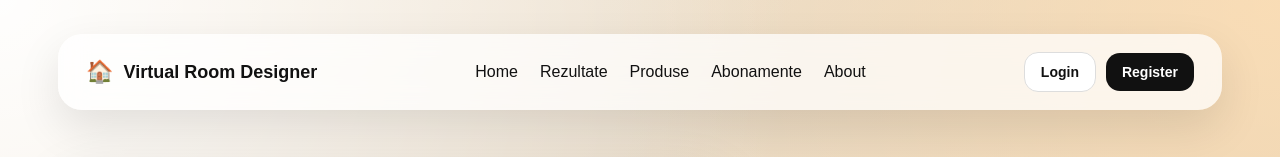
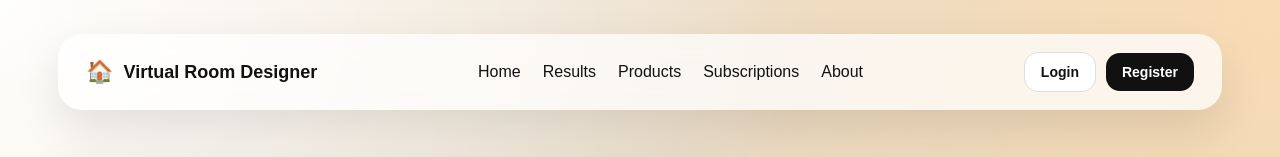
Before and after one commit to grupa-05/demo-app_designVirtual, a Next.js app in the folder design-virtual/: page / in a window 1280 px wide. Shown: the top 157 px of the page. Built offline with nearby package versions, Linux system fonts and the light colour scheme.

Commit message:
Am schimbat numele in engleza

```diff
--- a/design-virtual/src/app/components/Navbar.js
+++ b/design-virtual/src/app/components/Navbar.js
@@ -44,9 +44,9 @@ export default function Navbar() {
 
             <div className="navLinks">
                 <Link href="/">Home</Link>
-                <Link href="/rezultate">Rezultate</Link>
-                <Link href="/produse">Produse</Link>
-                <Link href="/abonamente">Abonamente</Link>
+                <Link href="/rezultate">Results</Link>
+                <Link href="/produse">Products</Link>
+                <Link href="/abonamente">Subscriptions</Link>
                 <Link href="/about">About</Link>
             </div>
 
```
